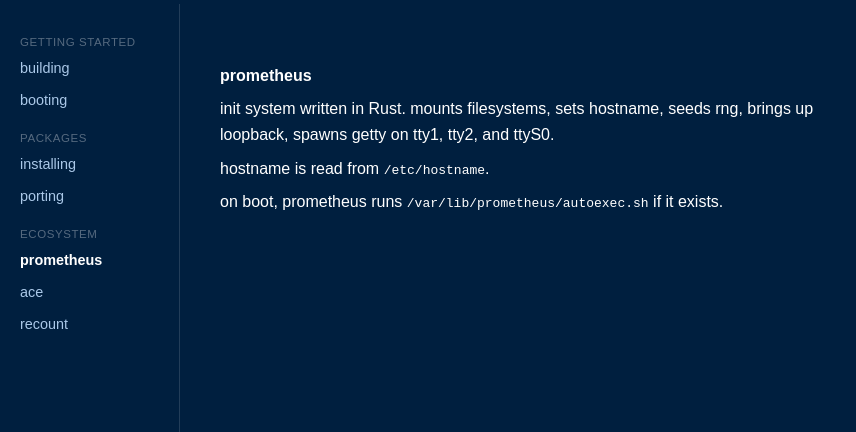
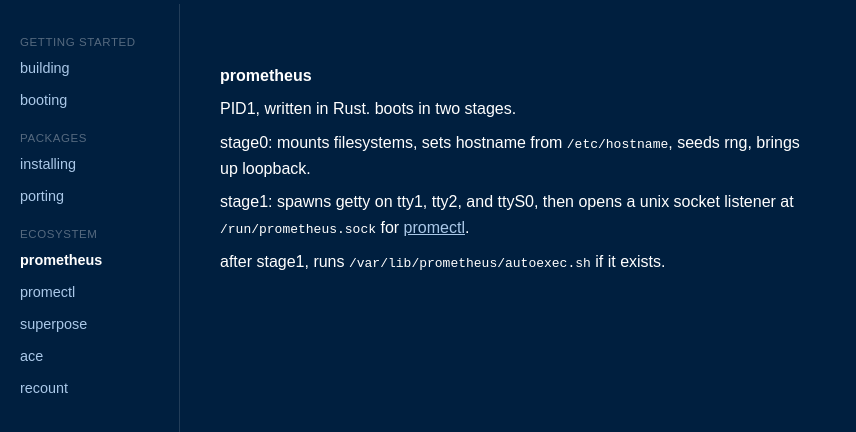
Before and after one commit to apzhynapzhan/staticpages, a plain HTML site: page docs.html in a window 1280 px wide. Both pictures are taken after a click on the link "prometheus". Shown: the part 66-498 px from the top of the page, without its empty margins (0-856 px from the left). Drawn offline with Linux system fonts and the light colour scheme.

Commit message:
Update docs.html

```diff
--- a/docs.html
+++ b/docs.html
@@ -64,6 +64,7 @@
         p { margin: 0.5em 0; }
         .page { display: none; }
         .page.active { display: block; }
+        .wip { color: #ffaa55; font-size: 0.8em; }
     </style>
 </head>
 <body>
@@ -81,6 +82,8 @@
         <a href="#" onclick="show('porting', this)">porting</a>
         <span class="section">ecosystem</span>
         <a href="#" onclick="show('prometheus', this)">prometheus</a>
+        <a href="#" onclick="show('promectl', this)">promectl</a>
+        <a href="#" onclick="show('superpose', this)">superpose</a>
         <a href="#" onclick="show('ace', this)">ace</a>
         <a href="#" onclick="show('recount', this)">recount</a>
     </div>
@@ -149,9 +152,25 @@ ace install vcs/git</pre>
         </div>
         <div id="prometheus" class="page">
             <h2>prometheus</h2>
-            <p>init system written in Rust. mounts filesystems, sets hostname, seeds rng, brings up loopback, spawns getty on tty1, tty2, and ttyS0.</p>
-            <p>hostname is read from <code>/etc/hostname</code>.</p>
-            <p>on boot, prometheus runs <code>/var/lib/prometheus/autoexec.sh</code> if it exists.</p>
+            <p>PID1, written in Rust. boots in two stages.</p>
+            <p>stage0: mounts filesystems, sets hostname from <code>/etc/hostname</code>, seeds rng, brings up loopback.</p>
+            <p>stage1: spawns getty on tty1, tty2, and ttyS0, then opens a unix socket listener at <code>/run/prometheus.sock</code> for <a href="#" onclick="show('promectl', this)" style="color:#aac8e8">promectl</a>.</p>
+            <p>after stage1, runs <code>/var/lib/prometheus/autoexec.sh</code> if it exists.</p>
+        </div>
+        <div id="promectl" class="page">
+            <h2>promectl</h2>
+            <p>control CLI for prometheus. talks to <code>/run/prometheus.sock</code> over a line-based text protocol.</p>
+            <pre>promectl reboot
+promectl poweroff
+promectl halt</pre>
+            <p>client writes the command, shuts down the write half of the socket, then reads the response. skip the shutdown and you'll deadlock waiting on each other.</p>
+        </div>
+        <div id="superpose" class="page">
+            <h2>superpose <span class="wip">(in progress, not shipped)</span></h2>
+            <p>service supervisor for prometheus. not implemented yet - this page exists so the sidebar link isn't dead.</p>
+            <p>planned layout, one file per service:</p>
+            <pre>/etc/superpose/services/&lt;svc&gt;.scheme</pre>
+            <p>check back once there's actually something to document.</p>
         </div>
         <div id="ace" class="page">
             <h2>ace</h2>
```
